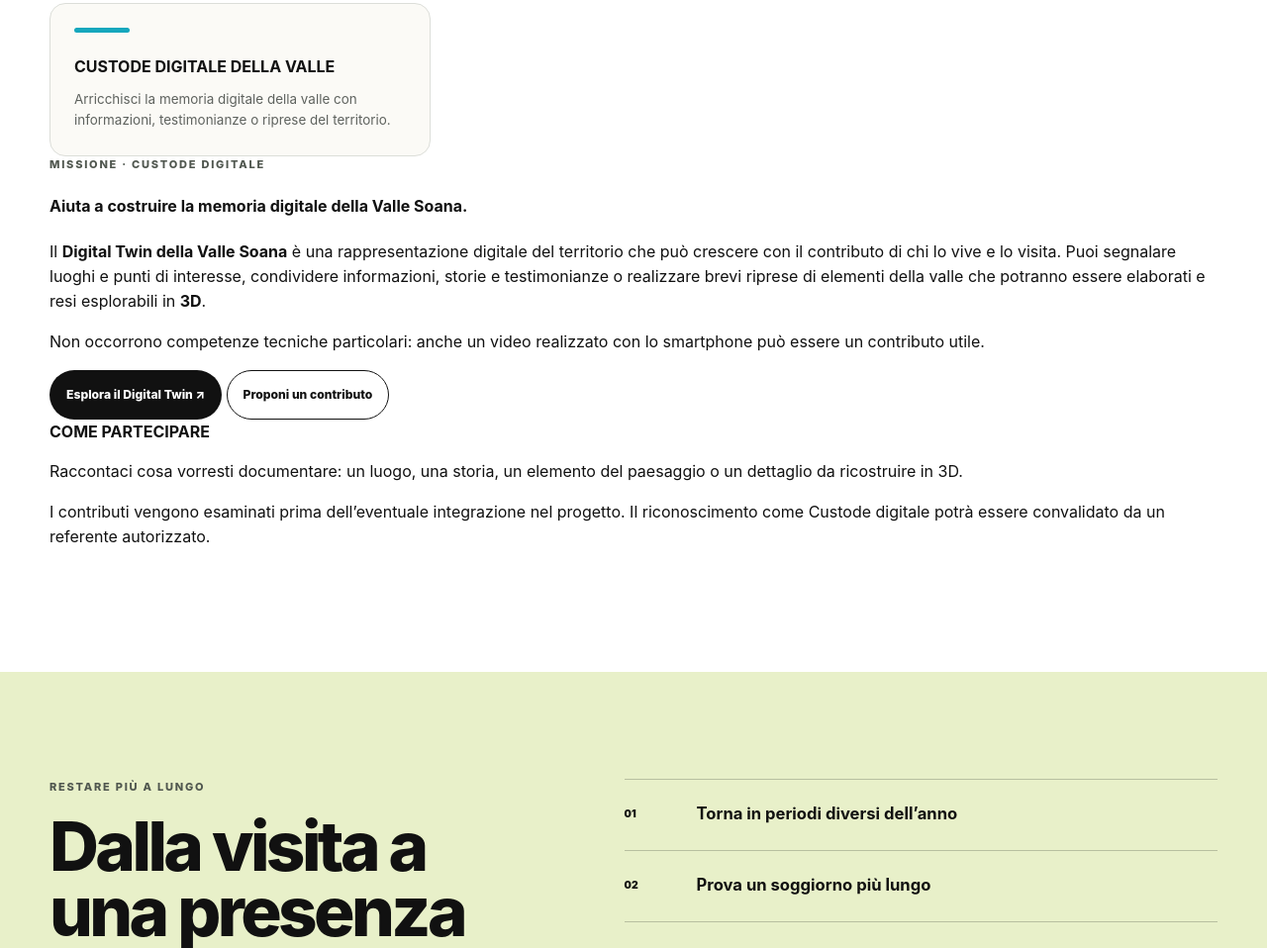
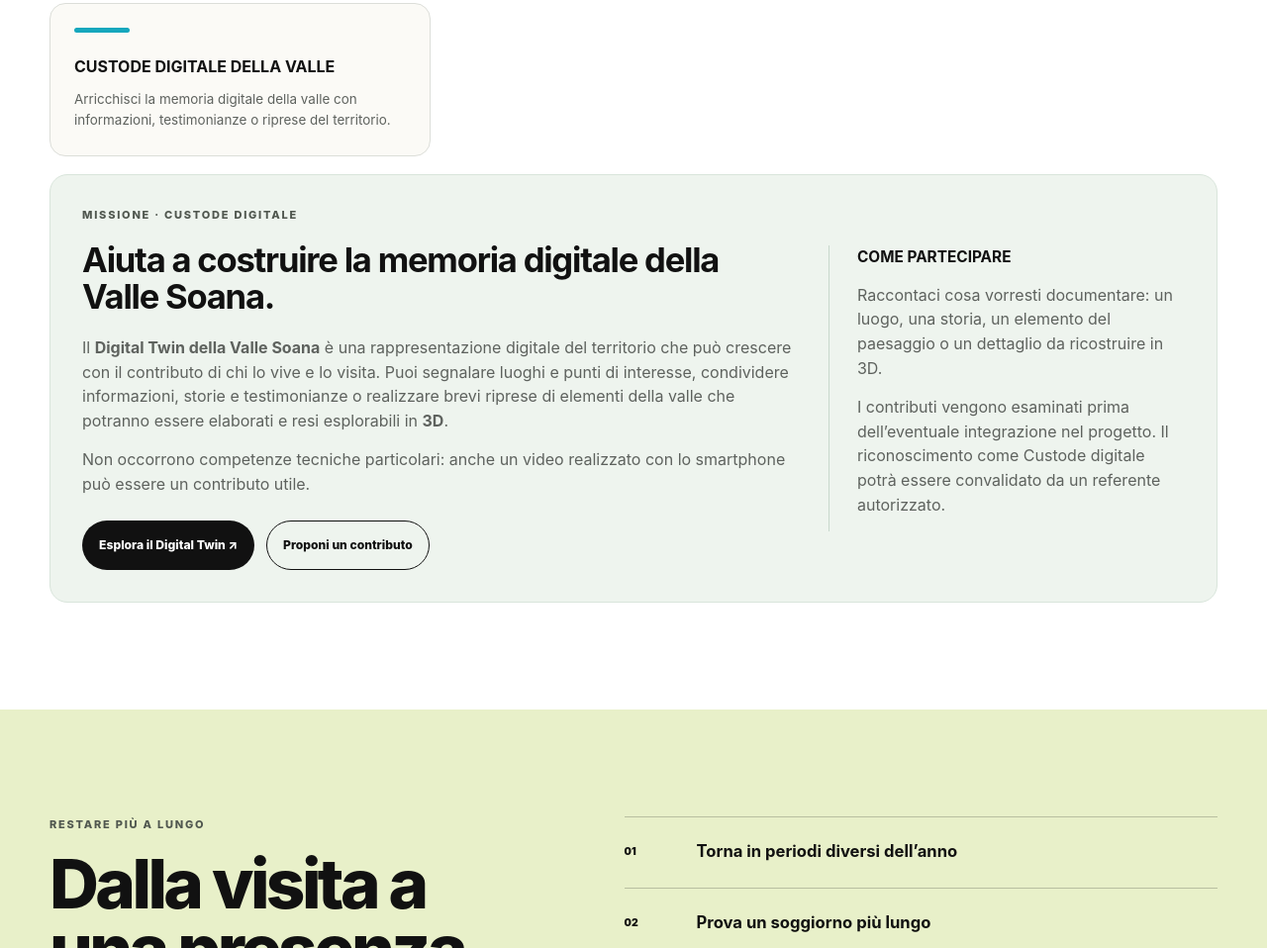
Before and after one commit to Comunita-Sassifraga/ViviSoana-Web, a plain HTML site: page public/index.html in a window 1280 px wide. Shown: the part 6491-7449 px from the top of the page at 99% size. Drawn offline with Linux system fonts and the light colour scheme.

Commit message:
Adatta il layout della missione Digital Twin a desktop e mobile

```diff
--- a/public/styles.css
+++ b/public/styles.css
@@ -145,6 +145,14 @@ h2{font-size:clamp(2.75rem,5.4vw,5.4rem);line-height:.96;letter-spacing:-.052em;
 .recognition-grid-v10 article{border:1px solid var(--line);border-radius:16px;padding:24px;min-height:155px;background:#fbfaf6}
 .recognition-grid-v10 strong{display:block;font-size:1rem;margin-bottom:10px}
 .recognition-grid-v10 p{margin:0;color:var(--muted);font-size:.84rem}
+.passport-digital-twin{display:grid;grid-template-columns:minmax(0,1.6fr) minmax(260px,.8fr);gap:34px;margin-top:18px;padding:32px;background:#eef4ee;border:1px solid #d9e5db;border-radius:var(--r)}
+.passport-digital-twin h4{font-size:clamp(1.65rem,2.7vw,2.7rem);line-height:1.08;letter-spacing:-.035em;margin:0 0 20px}
+.passport-digital-twin p:not(.eyebrow){color:var(--muted);margin:0 0 14px}
+.passport-digital-twin-actions{display:flex;gap:12px;flex-wrap:wrap;margin-top:24px}
+.passport-digital-twin-details{border-left:1px solid #c8d8cc;padding-left:28px;align-self:center}
+.passport-digital-twin-details strong{display:block;margin-bottom:14px;font-size:.96rem}
+@media (max-width:960px){.passport-digital-twin{grid-template-columns:1fr}.passport-digital-twin-details{border-left:0;border-top:1px solid #c8d8cc;padding:20px 0 0}}
+@media (max-width:680px){.passport-digital-twin{padding:24px}.passport-digital-twin-actions .button{width:100%;text-align:center}}
 
 @media (max-width:960px){
   .brand-row{height:94px}.brand{width:min(610px,78vw)!important}
```
